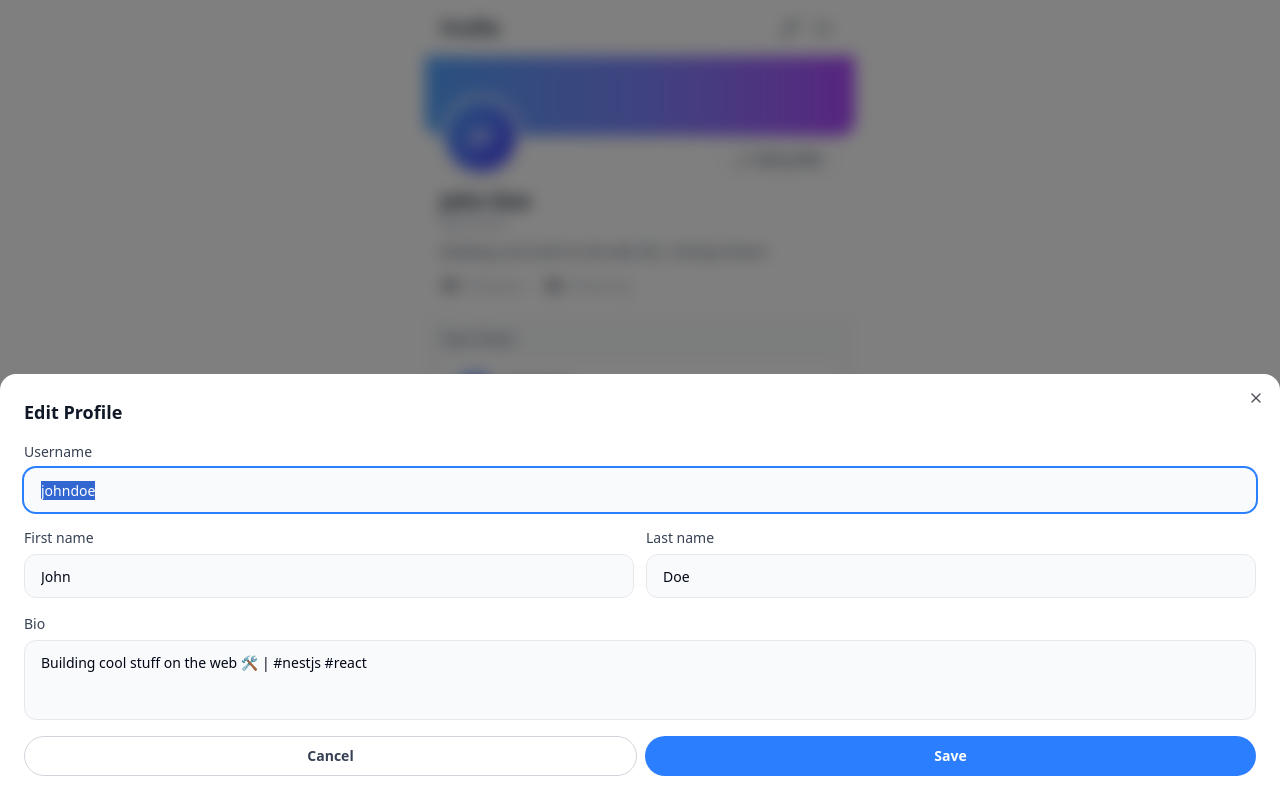
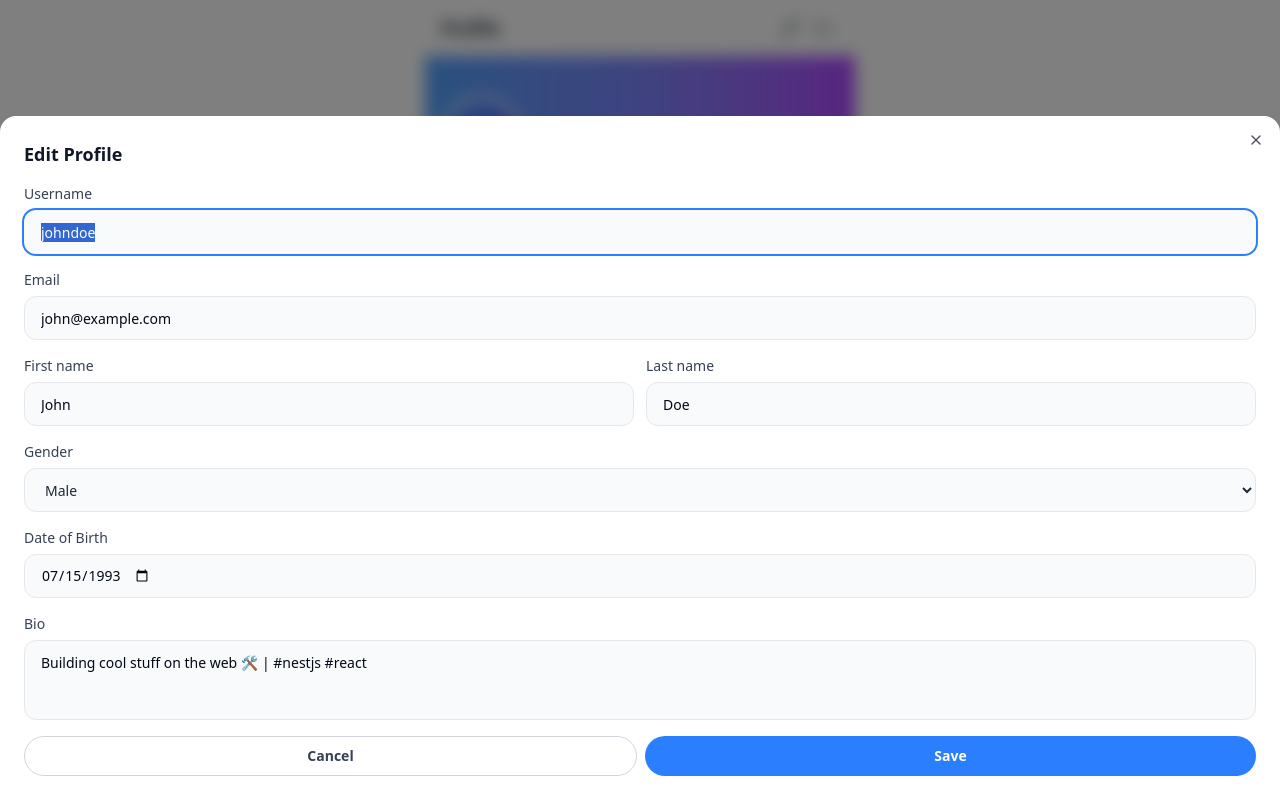
Before and after one commit to morshedalamdev/flexbuzz, a React (Vite) app in the folder mobile/: page /profile in a window 1280 px wide. Both pictures are taken after a click on the button 790 px from the left and 27 px from the top of the page. Built offline with nearby package versions, Linux system fonts and the light colour scheme.

Commit message:
feat: add email, gender, and date of birth fields to Edit Profile dialog
Agent-Logs-Url: https://github.com/morshedalamdev/flexbuzz/sessions/cb21ae74-48ab-4bab-a9b3-0e8c91ae99bf

Co-authored-by: morshedalamdev <65453251+morshedalamdev@users.noreply.github.com>

```diff
--- a/mobile/src/components/user/EditProfileDialog.tsx
+++ b/mobile/src/components/user/EditProfileDialog.tsx
@@ -15,12 +15,23 @@ interface EditProfileDialogProps {
   onOpenChange: (open: boolean) => void;
 }
 
+const GENDER_OPTIONS = [
+  { value: '', label: 'Select gender' },
+  { value: 'male', label: 'Male' },
+  { value: 'female', label: 'Female' },
+  { value: 'other', label: 'Other' },
+  { value: 'prefer_not_to_say', label: 'Prefer not to say' },
+];
+
 export default function EditProfileDialog({ open, onOpenChange }: EditProfileDialogProps) {
   const { currentUser, updateProfile } = useApp();
   const [form, setForm] = useState({
     username: currentUser.username,
+    email: currentUser.email,
     firstName: currentUser.profile.firstName,
     lastName: currentUser.profile.lastName,
+    gender: currentUser.profile.gender ?? '',
+    dob: currentUser.profile.dob ?? '',
     bio: currentUser.profile.bio,
   });
 
@@ -30,8 +41,11 @@ export default function EditProfileDialog({ open, onOpenChange }: EditProfileDia
   const handleSave = () => {
     updateProfile({
       username: form.username,
+      email: form.email,
       firstName: form.firstName,
       lastName: form.lastName,
+      gender: form.gender,
+      dob: form.dob,
       bio: form.bio,
     });
     onOpenChange(false);
@@ -44,6 +58,7 @@ export default function EditProfileDialog({ open, onOpenChange }: EditProfileDia
           <DialogTitle>Edit Profile</DialogTitle>
         </DialogHeader>
         <div className="space-y-4">
+          {/* Username */}
           <div>
             <label className="text-sm font-medium text-gray-700 block mb-1.5">Username</label>
             <Input
@@ -52,6 +67,19 @@ export default function EditProfileDialog({ open, onOpenChange }: EditProfileDia
               placeholder="@username"
             />
           </div>
+
+          {/* Email */}
+          <div>
+            <label className="text-sm font-medium text-gray-700 block mb-1.5">Email</label>
+            <Input
+              type="email"
+              value={form.email}
+              onChange={(e) => update('email', e.target.value)}
+              placeholder="you@example.com"
+            />
+          </div>
+
+          {/* First / Last name */}
           <div className="grid grid-cols-2 gap-3">
             <div>
               <label className="text-sm font-medium text-gray-700 block mb-1.5">First name</label>
@@ -70,6 +98,35 @@ export default function EditProfileDialog({ open, onOpenChange }: EditProfileDia
               />
             </div>
           </div>
+
+          {/* Gender */}
+          <div>
+            <label className="text-sm font-medium text-gray-700 block mb-1.5">Gender</label>
+            <select
+              value={form.gender}
+              onChange={(e) => update('gender', e.target.value)}
+              className="flex h-11 w-full rounded-xl border border-gray-200 bg-gray-50 px-4 py-2 text-sm text-gray-800 focus:outline-none focus:ring-2 focus:ring-blue-500 focus:border-transparent"
+            >
+              {GENDER_OPTIONS.map((opt) => (
+                <option key={opt.value} value={opt.value} disabled={opt.value === ''}>
+                  {opt.label}
+                </option>
+              ))}
+            </select>
+          </div>
+
+          {/* Date of birth */}
+          <div>
+            <label className="text-sm font-medium text-gray-700 block mb-1.5">Date of Birth</label>
+            <Input
+              type="date"
+              value={form.dob}
+              onChange={(e) => update('dob', e.target.value)}
+              max={new Date().toISOString().split('T')[0]}
+            />
+          </div>
+
+          {/* Bio */}
           <div>
             <label className="text-sm font-medium text-gray-700 block mb-1.5">Bio</label>
             <Textarea
--- a/mobile/src/store/AppContext.tsx
+++ b/mobile/src/store/AppContext.tsx
@@ -19,7 +19,7 @@ interface AppState {
   isAuthenticated: boolean;
   login: (username: string) => void;
   logout: () => void;
-  updateProfile: (updates: Partial<User['profile']> & { username?: string }) => void;
+  updateProfile: (updates: Partial<User['profile']> & { username?: string; email?: string }) => void;
 
   // Posts
   createPost: (content: string) => void;
@@ -59,10 +59,11 @@ export function AppProvider({ children }: { children: React.ReactNode }) {
     setIsAuthenticated(false);
   };
 
-  const updateProfile = (updates: Partial<User['profile']> & { username?: string }) => {
+  const updateProfile = (updates: Partial<User['profile']> & { username?: string; email?: string }) => {
     setCurrentUser((prev) => ({
       ...prev,
       username: updates.username ?? prev.username,
+      email: updates.email ?? prev.email,
       profile: { ...prev.profile, ...updates },
     }));
     // Also update posts authored by current user
```
